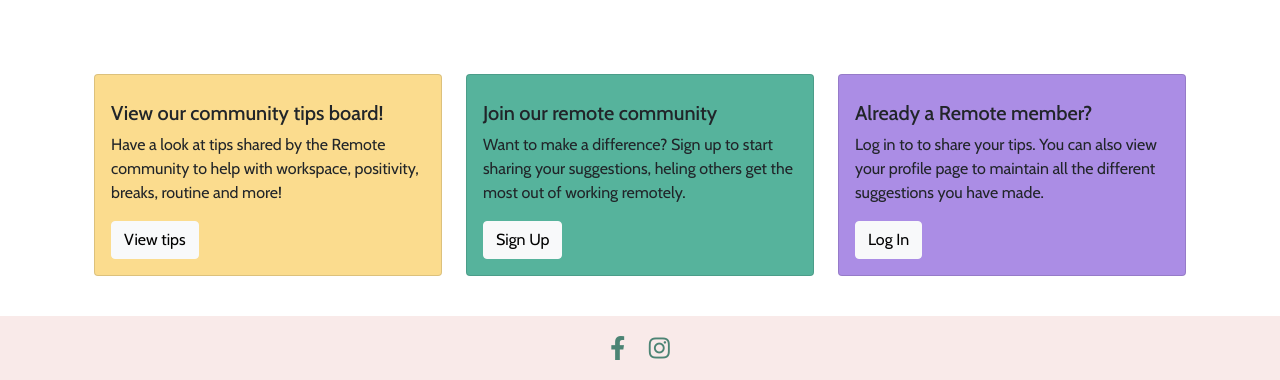
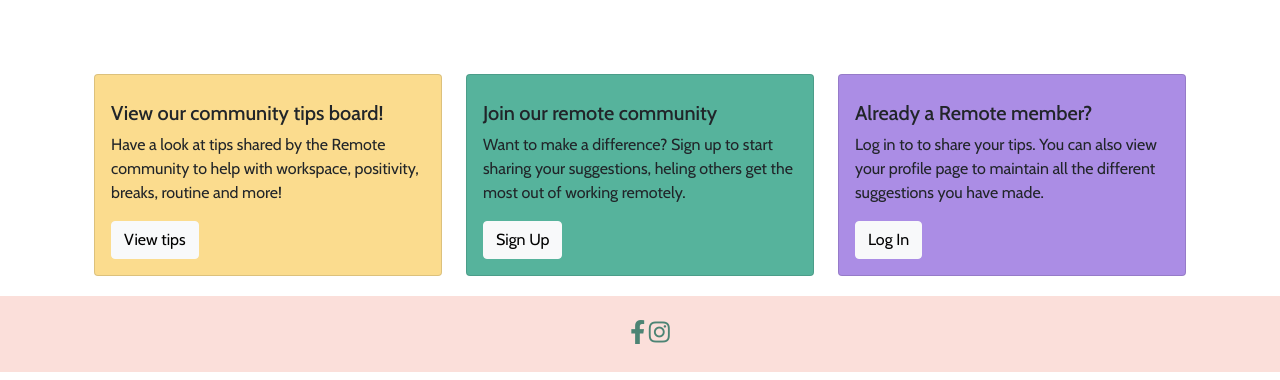
Before and after one commit to chloelewisdev/milestone-project-3, a Flask app: page / in a window 1280 px wide. Shown: the part 530-910 px from the top of the page. Run offline with Flask 2, Linux system fonts and the light colour scheme; some libraries are stand-ins or nearby versions.

Commit message:
Footer now fixed to bottom of page

```diff
--- a/static/css/style.css
+++ b/static/css/style.css
@@ -90,11 +90,36 @@ body {
 }
 
 /*--------------------------------------------------------Footer*/
-#footer {
+
+#page-content {
+  flex: 1 0 auto;
+}
+
+#sticky-footer {
+    flex-shrink: 0;
+    background-color: #fbdfda;
+    color: dimgrey;
+    padding-top: 20px;
+    padding-left: 20px;
+    padding-bottom: 20px;
+}
+
+.fa-facebook-f {
+    color: #4c8474;
+    font-size: 1.5rem;
+}
+
+.fa-instagram {
+    color: #4c8474;
+    font-size: 1.5rem;
+}
+
+/*#footer {
     background-color: #f9eae9;
     padding: 10px;
     margin-top: 20px;
 }
+
 
 .fa-facebook-f {
     color: #4c8474;
@@ -106,7 +131,7 @@ body {
     color: #4c8474;
     font-size: 1.5rem;
     padding: 10px;
-}
+}*/
 
 /*--------------------------------------------------------tips.html*/
 
--- a/templates/base.html
+++ b/templates/base.html
@@ -11,7 +11,8 @@
     <title>Working From Home</title>
 </head>
 
-<body>
+<body class="d-flex flex-column">
+    <div id="page-content">
     <nav class="navbar navbar-expand-lg navbar-light fixed-top">
             <a class="navbar-brand" href="{{url_for('index')}}">REMOTE</a>
                 <button class="navbar-toggler" type="button" data-toggle="collapse" data-target="#navbarText" aria-controls="navbarText" aria-expanded="false" aria-label="Toggle navigation">
@@ -66,10 +67,13 @@
         {% block content %}
         {% endblock %}
     </div>
+    </div>
 
-      <footer id="footer">
-         <div class="container-fluid">
-            <div class="row text-center">
+    <!--Sticky footer-->
+
+    <footer id="sticky-footer" class="py-4">
+        <div class="container text-center">
+            <div class="row">
                 <div class="col social-icons">
                     <a href="https://www.facebook.com" target="_blank"><i class="fab fa-facebook-f"></i></a>
                     <a href="https://www.instagram.com" target="_blank"><i class="fab fa-instagram"></i></a>
@@ -78,13 +82,16 @@
         </div>
     </footer>
 
-      <!--Scripts for Hamburger Icon from Eventyret_mentor on Code Institute Slack Community-->
+      <!--Scripts for Hamburger Icon-->
       <script src="https://cdnjs.cloudflare.com/ajax/libs/jquery/3.4.1/jquery.slim.min.js"></script>
       <script src="https://cdnjs.cloudflare.com/ajax/libs/popper.js/1.16.0/umd/popper.min.js"></script>
       <script src="https://cdnjs.cloudflare.com/ajax/libs/twitter-bootstrap/4.4.1/js/bootstrap.min.js"></script>
 
+      <!--Local scripts -->
+
     <script src="{{ url_for('static', filename='js/script.js') }}"></script>
     {% block scripts %}
     {% endblock %}
+
     </body>
 </html>
```
Lines whose indentation alone changed are shown as unchanged.
